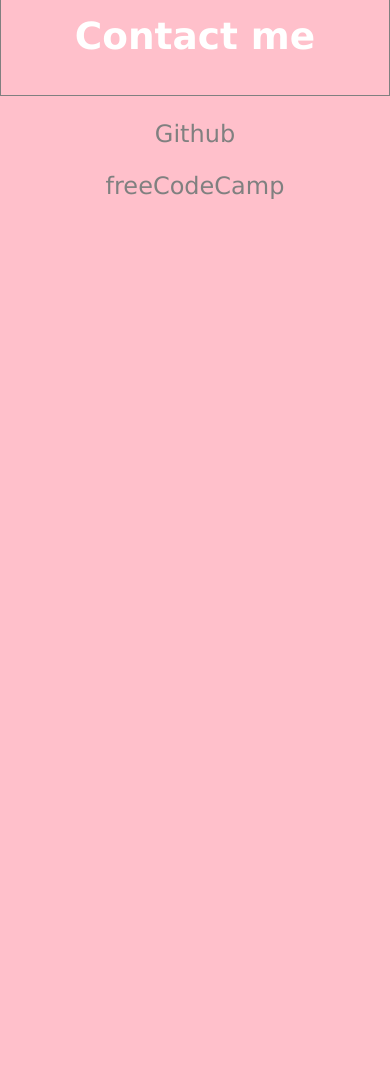
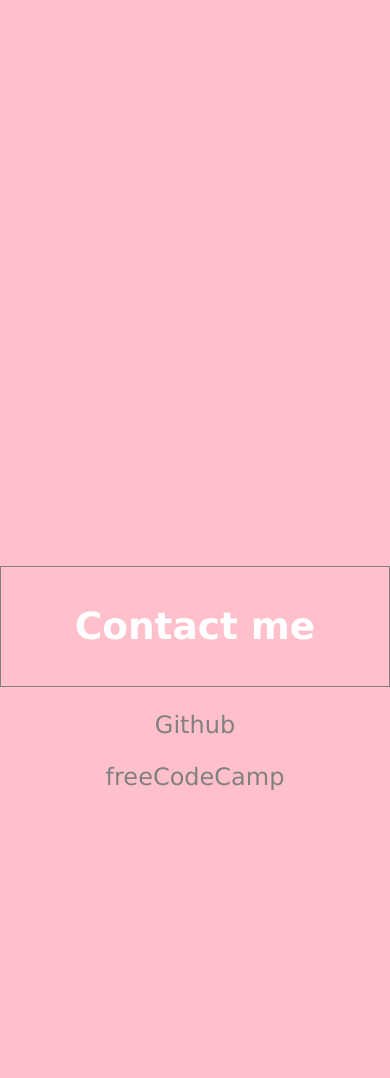
Before and after one commit to lilapit/lilapit.personal-portfolio, a plain HTML site: page index.html in a window 390 px wide. Shown: the part 2388-3466 px from the top of the page. Before the commit the page ends 3207 px from the top, so only its background shows below. Drawn offline with Linux system fonts and the light colour scheme.

Commit message:
Update styles.css

```diff
--- a/styles.css
+++ b/styles.css
@@ -146,3 +146,9 @@ img {
     height: 70vh;
   }
 }
+
+@media only screen and (max-width: 550px) {
+  .information {
+    top: 350vh;
+  }
+}
```
